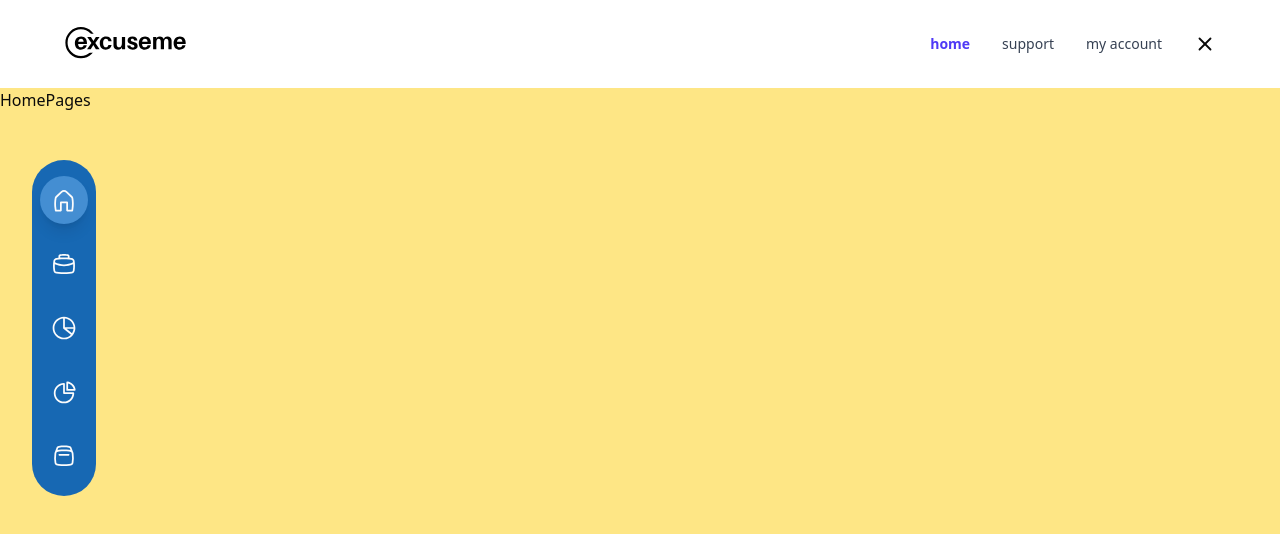
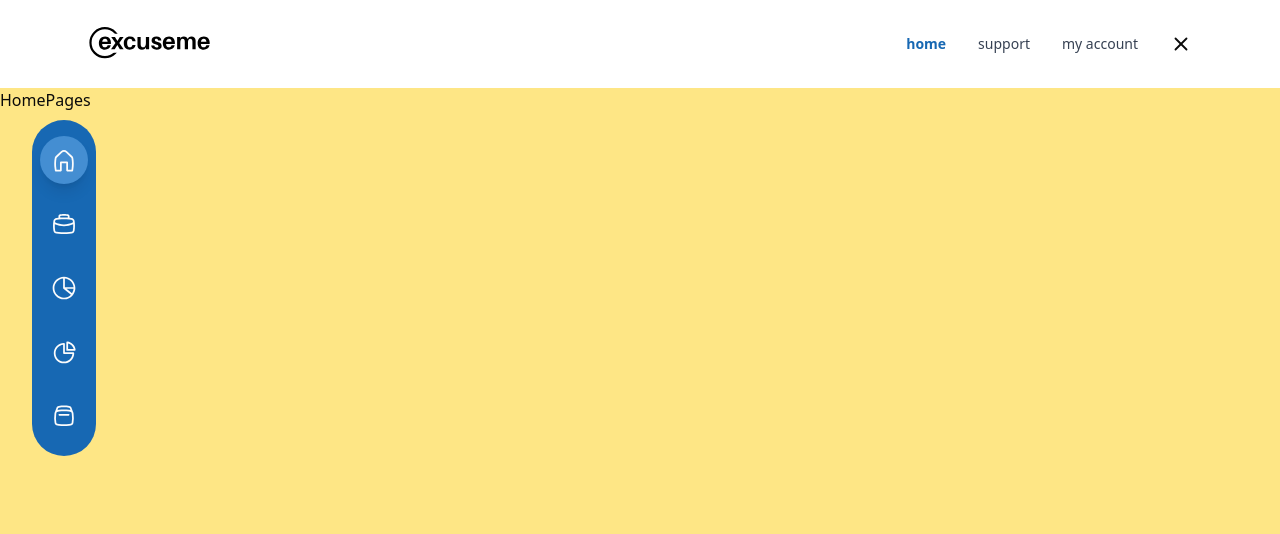
Before and after one commit to radenmasabdul/excuseme-app, a React (Vite) app: page / in a window 1280 px wide. Shown: the top 534 px of the page. Built offline with nearby package versions, Linux system fonts and the light colour scheme.

Commit message:
style(navbar): updated style

```diff
--- a/src/components/layout/Navbar.tsx
+++ b/src/components/layout/Navbar.tsx
@@ -28,7 +28,7 @@ const Navbar = ({ children }: NavbarProps) => {
 
   return (
     <>
-      <header className="w-full bg-white flex items-center justify-between px-6 py-6 md:px-14 z-20 relative">
+      <header className="w-full bg-white flex items-center justify-between px-6 py-6 md:px-20 z-20 relative">
         <div>
           <img src={Logo} alt="logo" className="h-8 md:h-10" />
         </div>
@@ -40,7 +40,7 @@ const Navbar = ({ children }: NavbarProps) => {
                 key={link.id}
                 onClick={() => navigate(link.href)}
                 className={`cursor-pointer ${
-                  location.pathname === link.href ? "font-semibold text-indigo-600" : ""
+                  location.pathname === link.href ? "font-semibold text-[#1768B3]" : ""
                 }`}
               >
                 {link.label}
@@ -79,7 +79,7 @@ const Navbar = ({ children }: NavbarProps) => {
 
       <div className="flex flex-1 relative">
         <div className={`
-          fixed top-30 left-1 md:top-40 md:left-8 h-full z-50 transform transition-transform duration-300
+          fixed top-30 left-1 md:top-30 md:left-8 h-full z-50 transform transition-transform duration-300
           ${isSidebarOpen ? "translate-x-0" : "-translate-x-full"}
         `}
       >
```
